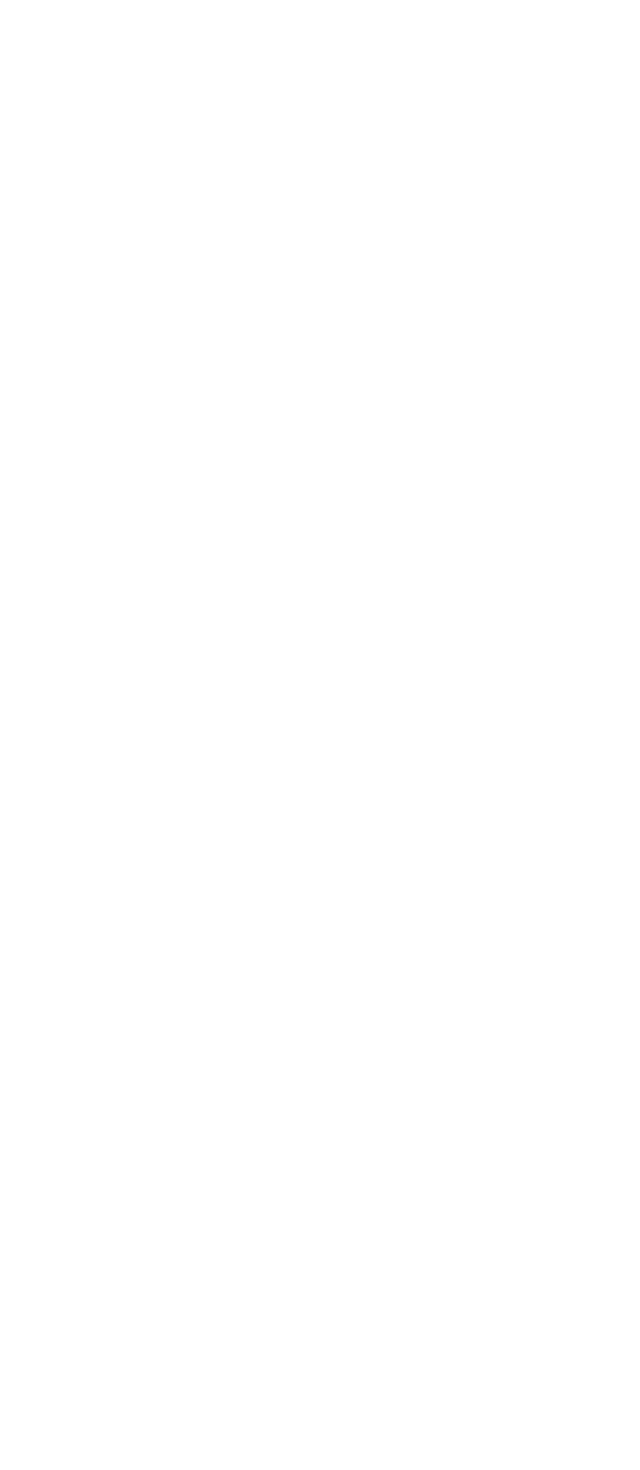
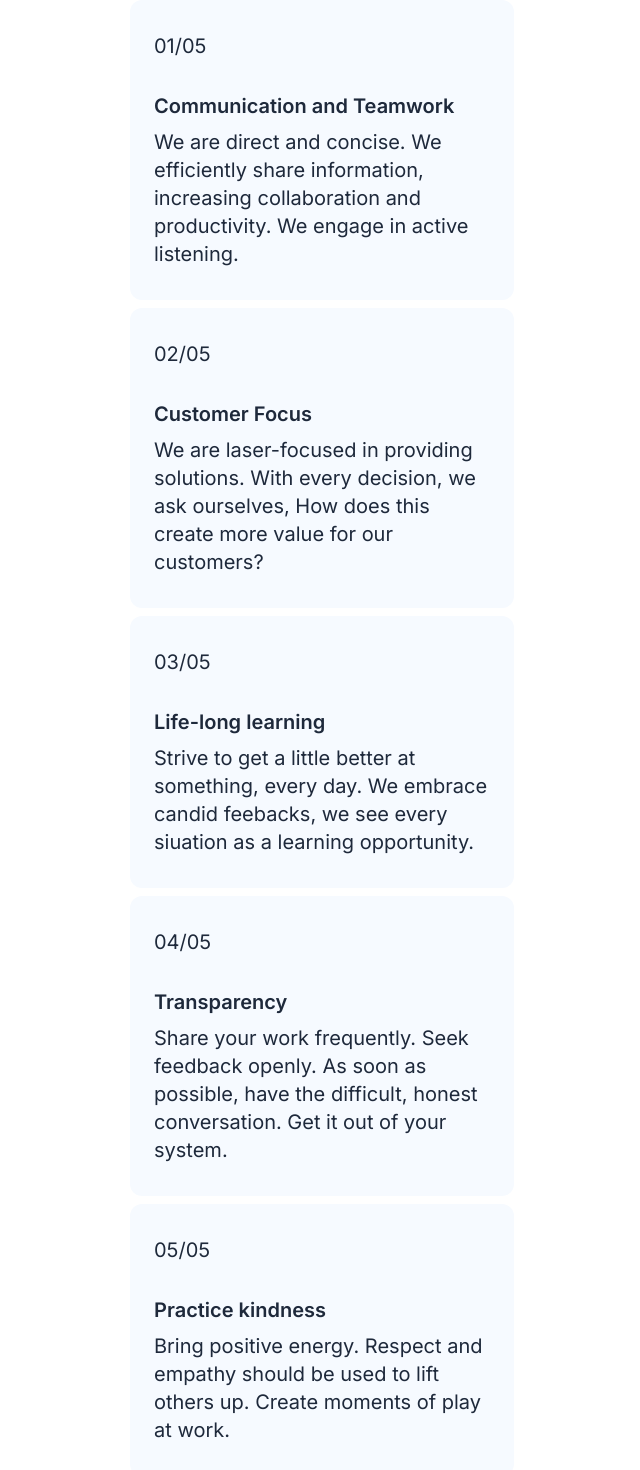
Before and after one commit to Mavrik-jnr/career-landing-page, a React (Create React App) app: page / in a window 1280 px wide. Shown: the part 1600-3070 px from the top of the page, without its empty margins (318-958 px from the left). Before the commit the page ends 1600 px from the top, so only its background shows below. Built offline with nearby package versions, Linux system fonts and the light colour scheme.

Commit message:
Add carousel card

```diff
--- a/package.json
+++ b/package.json
@@ -10,6 +10,7 @@
     "react-dom": "^18.2.0",
     "react-scripts": "5.0.1",
     "styled-components": "^5.3.6",
+    "vercel": "^28.5.5",
     "web-vitals": "^2.1.4"
   },
   "scripts": {
--- a/src/App.js
+++ b/src/App.js
@@ -9,6 +9,35 @@ import globe from "./images/intro/globe.png";
 import heart from "./images/intro/heart.png";
 import star from "./images/intro/star.png";
 import IntroCard from "./components/IntroCard";
+import Carousel from "./components/Carousel";
+
+const coreValues = [
+  {
+    number: "01/05",
+    title: "Communication and Teamwork",
+    desc: "We are direct and concise. We efficiently share information, increasing collaboration and productivity. We engage in active listening.",
+  },
+  {
+    number: "02/05",
+    title: "Customer Focus",
+    desc: `We are laser-focused in providing solutions. With every decision, we ask ourselves, ${"How does this create more value for our customers?"}`,
+  },
+  {
+    number: "03/05",
+    title: "Life-long learning",
+    desc: "Strive to get a little better at something, every day. We embrace candid feebacks, we see every siuation as a learning opportunity. ",
+  },
+  {
+    number: "04/05",
+    title: "Transparency",
+    desc: "Share your work frequently. Seek feedback openly. As soon as possible, have the difficult, honest conversation. Get it out of your system.",
+  },
+  {
+    number: "05/05",
+    title: "Practice kindness",
+    desc: "Bring positive energy. Respect and empathy should be used to lift others up. Create moments of play at work.",
+  },
+];
 
 function App() {
   return (
@@ -74,6 +103,11 @@ function App() {
           </IntroRow>
         </WhoWeAre>
       </IntroSection>
+      <CarouselSection>
+        {coreValues.map((value, index) => {
+          return <Carousel {...value} />;
+        })}
+      </CarouselSection>
     </AppBody>
   );
 }
@@ -239,3 +273,9 @@ const IntroRow = styled.div`
     align-items: flex-start;
   }
 `;
+
+const CarouselSection = styled(Section)`
+  /* background-color: red; */
+  position: relative;
+  gap: 8px;
+`;
--- /dev/null
+++ b/src/components/Carousel.js
@@ -0,0 +1,29 @@
+import React from "react";
+import styled from "styled-components";
+
+function Carousel({ number, title, desc }) {
+  return (
+    <CarouselContainer>
+      <p>{number}</p>
+      <h6>{title}</h6>
+      <p>{desc}</p>
+    </CarouselContainer>
+  );
+}
+
+export default Carousel;
+
+const CarouselContainer = styled.div`
+  width: clamp(250px, 30vw, 428px);
+  color: var(--gray-800);
+  background-color: #f6faff;
+  padding: 32px 24px;
+  border-radius: 12px;
+  & p:first-child {
+    margin-bottom: 32px;
+    font-size: clamp(18px, 5vw, 20px);
+  }
+  & h6 {
+    margin-bottom: 8px;
+  }
+`;
--- a/src/components/IntroCard.js
+++ b/src/components/IntroCard.js
@@ -22,6 +22,9 @@ const IntroCardContainer = styled.div`
   display: flex;
   flex-direction: column;
   gap: 24px;
+  & p {
+    font-size: 16px;
+  }
 
   @media screen and (max-width: 1195px) {
     flex-direction: column;
```
Also changed, not shown: 2 other files (tests, documents, lock files or other folders).
